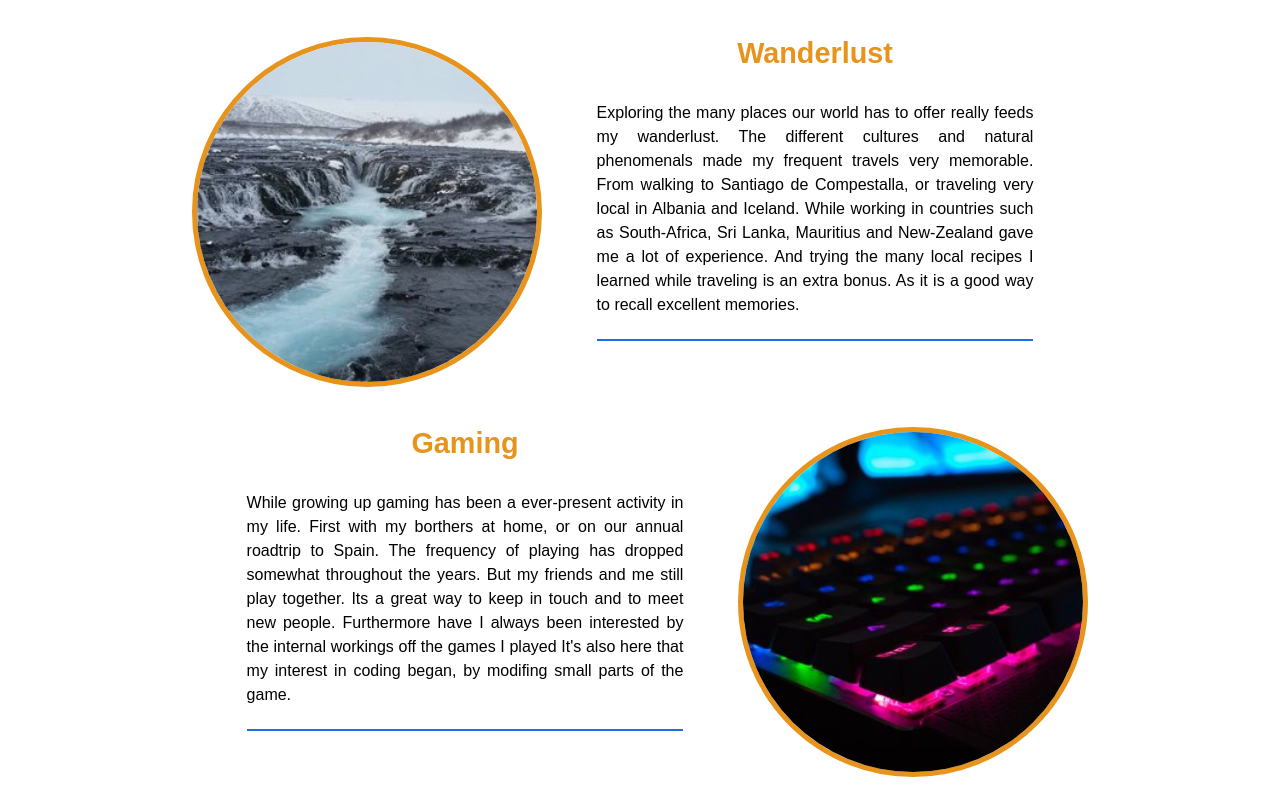
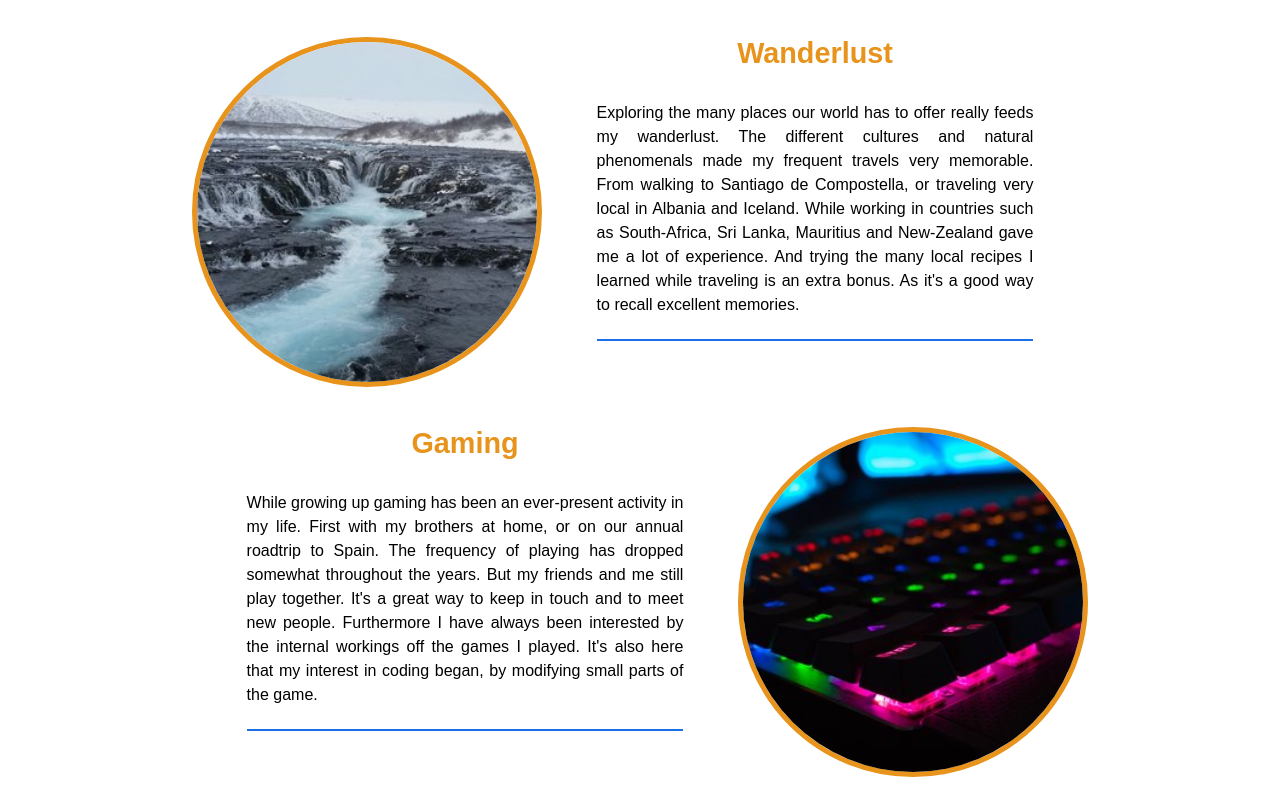
Before and after one commit to RafaelWill/about-me-webpage, a plain HTML site: page about-me.html in a window 1280 px wide. Shown: the part 1135-1940 px from the top of the page. Drawn offline with Linux system fonts and the light colour scheme; grey boxes are pictures that could not be loaded.

Commit message:
Corrected more types

```diff
--- a/about-me.html
+++ b/about-me.html
@@ -88,11 +88,11 @@
               <div class="article-body">
                 <p>Exploring the many places our world has to offer really
                   feeds my wanderlust. The different cultures and natural phenomenals
-                  made my frequent travels very memorable. From walking to Santiago de Compestalla,
+                  made my frequent travels very memorable. From walking to Santiago de Compostella,
                   or traveling very local in Albania and Iceland. While working in countries such
                   as South-Africa, Sri Lanka, Mauritius and New-Zealand gave me a lot of experience.
                   And trying the many local recipes I learned while traveling is an extra bonus.
-                  As it is a good way to recall excellent memories.</p>
+                  As it's a good way to recall excellent memories.</p>
               </div>
               <div class="article-divider">
                 <hr>
@@ -110,12 +110,12 @@
                 <h4>Gaming</h4>
               </div>
               <div class="article-body">
-                <p>While growing up gaming has been a ever-present activity in my life.
-                   First with my borthers at home, or on our annual roadtrip to Spain. The frequency
+                <p>While growing up gaming has been an ever-present activity in my life.
+                   First with my brothers at home, or on our annual roadtrip to Spain. The frequency
                    of playing has dropped somewhat throughout the years. But my friends and me
-                   still play together. Its a great way to keep in touch and to meet new people.
-                   Furthermore have I always been interested by the internal workings off the
-                   games I played It's also here that my interest in coding began, by modifing
+                   still play together. It's a great way to keep in touch and to meet new people.
+                   Furthermore I have always been interested by the internal workings off the
+                   games I played. It's also here that my interest in coding began, by modifying
                    small parts of the game.</p>
               </div>
               <div class="article-divider">
```
